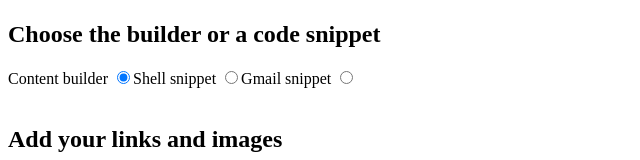
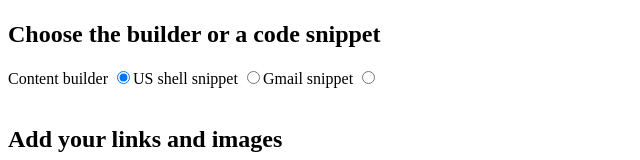
Before and after one commit to rvrita/sephora-campaign-builder, a React app: page / in a window 1280 px wide. Shown: the part 221-381 px from the top of the page, without its empty margins (0-640 px from the left). Built offline with nearby package versions, Linux system fonts and the light colour scheme; the HTML template or start-up script is replaced by a standard one.

Commit message:
Rename shell code to indicate it's for US

```diff
--- a/client/src/components/App.jsx
+++ b/client/src/components/App.jsx
@@ -3,7 +3,7 @@ import Dropzone from 'react-dropzone';
 import { SortableContainer, SortableElement } from 'react-sortable-hoc';
 const arrayMove = require('array-move');
 import content_template from '../../../templates/main-content-template';
-import shell from '../../../templates/shell';
+import shellUS from '../../../templates/shellUS';
 import gmail from '../../../templates/gmail';
 
 const ROW_HEIGHT = 60;
@@ -159,7 +159,7 @@ class App extends React.Component {
 
   handleInputChangeSnippets(event) {
     const { name, value } = event.target;
-    if (value === 'gmail' || value === 'shell') {
+    if (value === 'gmail' || value === 'shellUS') {
       this.setState({ activeTab: 'codeview' });
     }
     this.setState({
@@ -191,8 +191,8 @@ class App extends React.Component {
       sections, textareaValueAlts, activeTab, textareaValueLinks,
       textareaValueImages, snippetType
     } = this.state;
-    if (snippetType === 'shell') {
-      var productsHtml = shell().replace(/\n\s+\n/g, '\n');
+    if (snippetType === 'shellUS') {
+      var productsHtml = shellUS().replace(/\n\s+\n/g, '\n');
     } else if (snippetType === 'gmail') {
       var productsHtml = gmail().replace(/\n\s+\n/g, '\n');
     } else if (sections.length > 0) {
@@ -218,10 +218,10 @@ class App extends React.Component {
               {' '}
               <input type="radio" id="content-builder" name="snippetType" value="content-builder" onChange={this.handleInputChangeSnippets} checked={snippetType === 'content-builder'} />
             </label>
-            <label htmlFor="shell">
-              Shell snippet
+            <label htmlFor="shellUS">
+              US shell snippet
               {' '}
-              <input type="radio" id="shell" name="snippetType" value="shell" onChange={this.handleInputChangeSnippets} checked={snippetType === 'shell'} />
+              <input type="radio" id="shellUS" name="snippetType" value="shellUS" onChange={this.handleInputChangeSnippets} checked={snippetType === 'shellUS'} />
             </label>
             <label htmlFor="gmail">
               Gmail snippet
--- a/templates/shell.js
+++ b/templates/shellUS.js
@@ -1,4 +1,4 @@
-export default function shell() {
+export default function shellUS() {
     return `<!DOCTYPE html PUBLIC "-//W3C//DTD XHTML 1.0 Transitional//EN"
 "http://www.w3.org/TR/xhtml1/DTD/xhtml1-transitional.dtd">
 <html xmlns="http://www.w3.org/1999/xhtml" xmlns:v="urn:schemas-microsoft-com:vml" xmlns:o="urn:schemas-microsoft-com:office:office">
```
